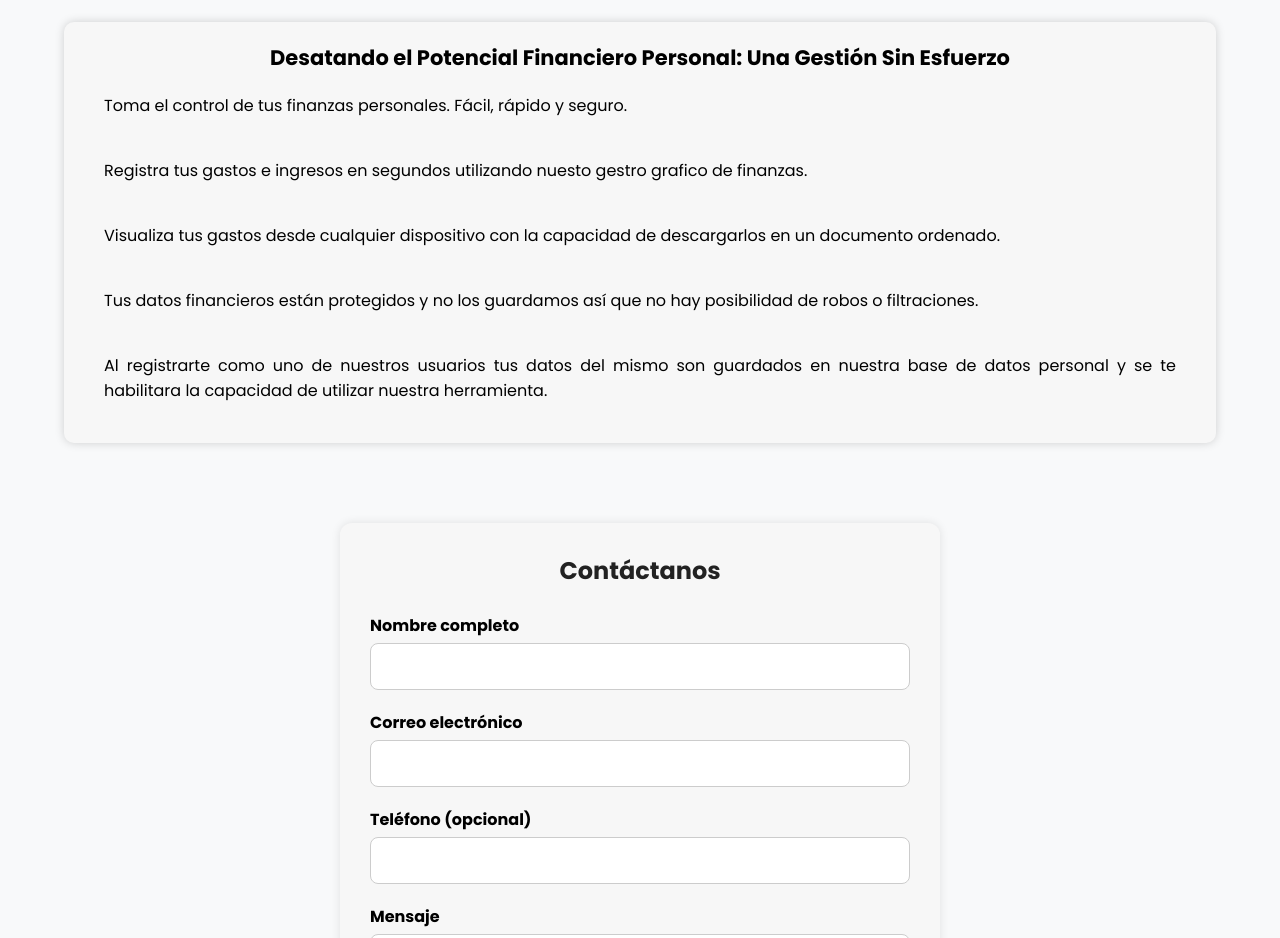
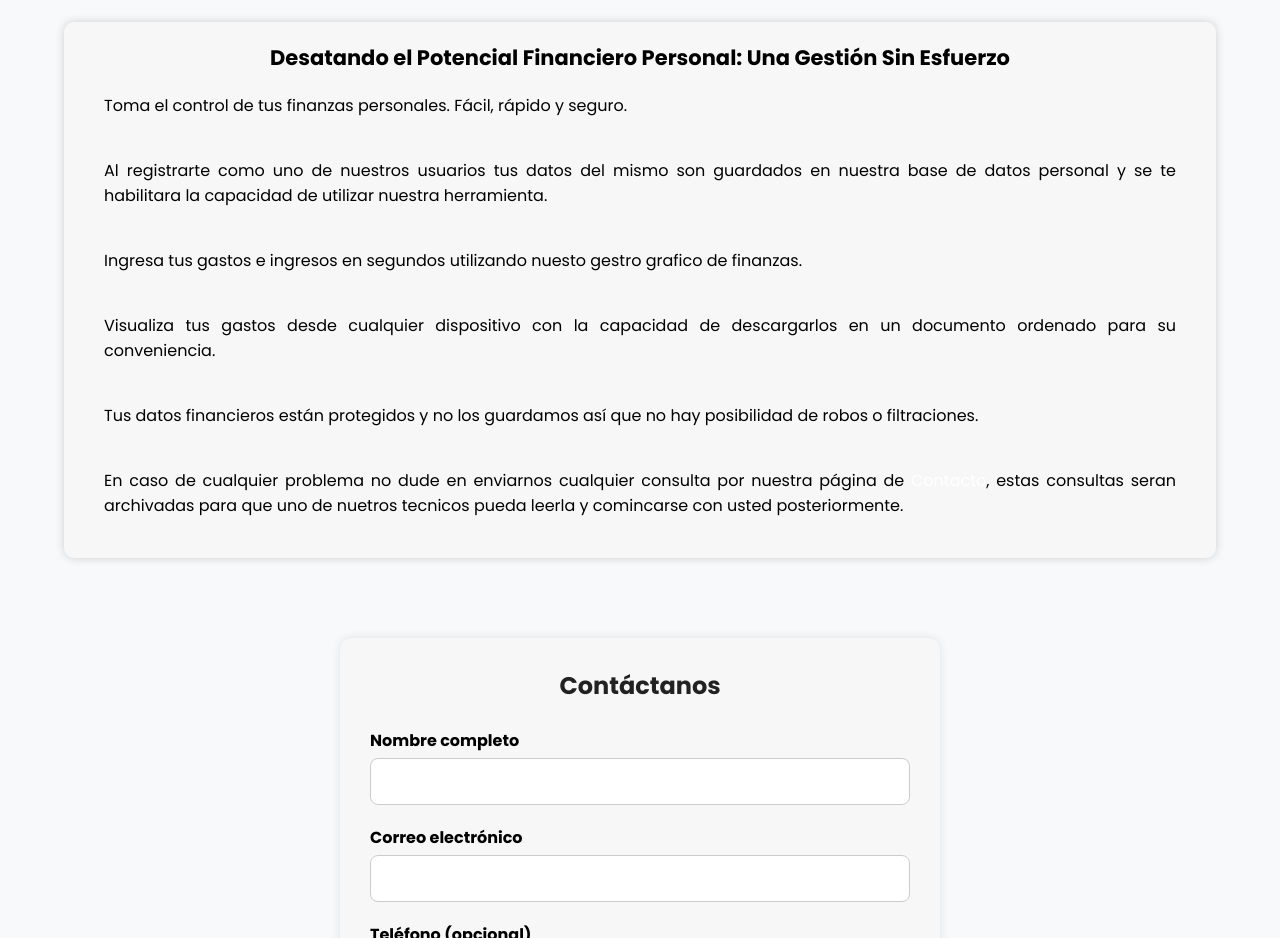
Before and after one commit to gueba14/gueba14.github.io, a plain HTML site: page index/index.html in a window 1280 px wide. Shown: the part 960-1898 px from the top of the page. Drawn offline with nearby package versions, Linux system fonts and the light colour scheme.

Commit message:
Update index.html

```diff
--- a/index/index.html
+++ b/index/index.html
@@ -273,13 +273,16 @@
     <h1 style="text-align: center;font-size:21px;">Desatando el Potencial Financiero Personal: Una Gestión Sin Esfuerzo</h1>
     <p>Toma el control de tus finanzas personales. Fácil, rápido y seguro.</p>
 
-    <p>Registra tus gastos e ingresos en segundos utilizando nuesto gestro grafico de finanzas.</p>
+    <p>Al registrarte como uno de nuestros usuarios tus datos del mismo son guardados en nuestra base de datos personal y se te habilitara la capacidad de utilizar nuestra herramienta.</p>
 
-    <p>Visualiza tus gastos desde cualquier dispositivo con la capacidad de descargarlos en un documento ordenado.</p>
+    <p>Ingresa tus gastos e ingresos en segundos utilizando nuesto gestro grafico de finanzas.</p>
+
+    <p>Visualiza tus gastos desde cualquier dispositivo con la capacidad de descargarlos en un documento ordenado para su conveniencia.</p>
 
     <p>Tus datos financieros están protegidos y no los guardamos así que no hay posibilidad de robos o filtraciones.</p>
 
-    <p>Al registrarte como uno de nuestros usuarios tus datos del mismo son guardados en nuestra base de datos personal y se te habilitara la capacidad de utilizar nuestra herramienta.</p>
+    <p>En caso de cualquier problema no dude en enviarnos cualquier consulta por nuestra página de <a href="/contacto/contacto.html">Contacto</a>, estas consultas seran archivadas para que uno de nuetros tecnicos pueda leerla y comincarse con usted posteriormente.</p>
+
     </div>
 </div>
 </section>
```
